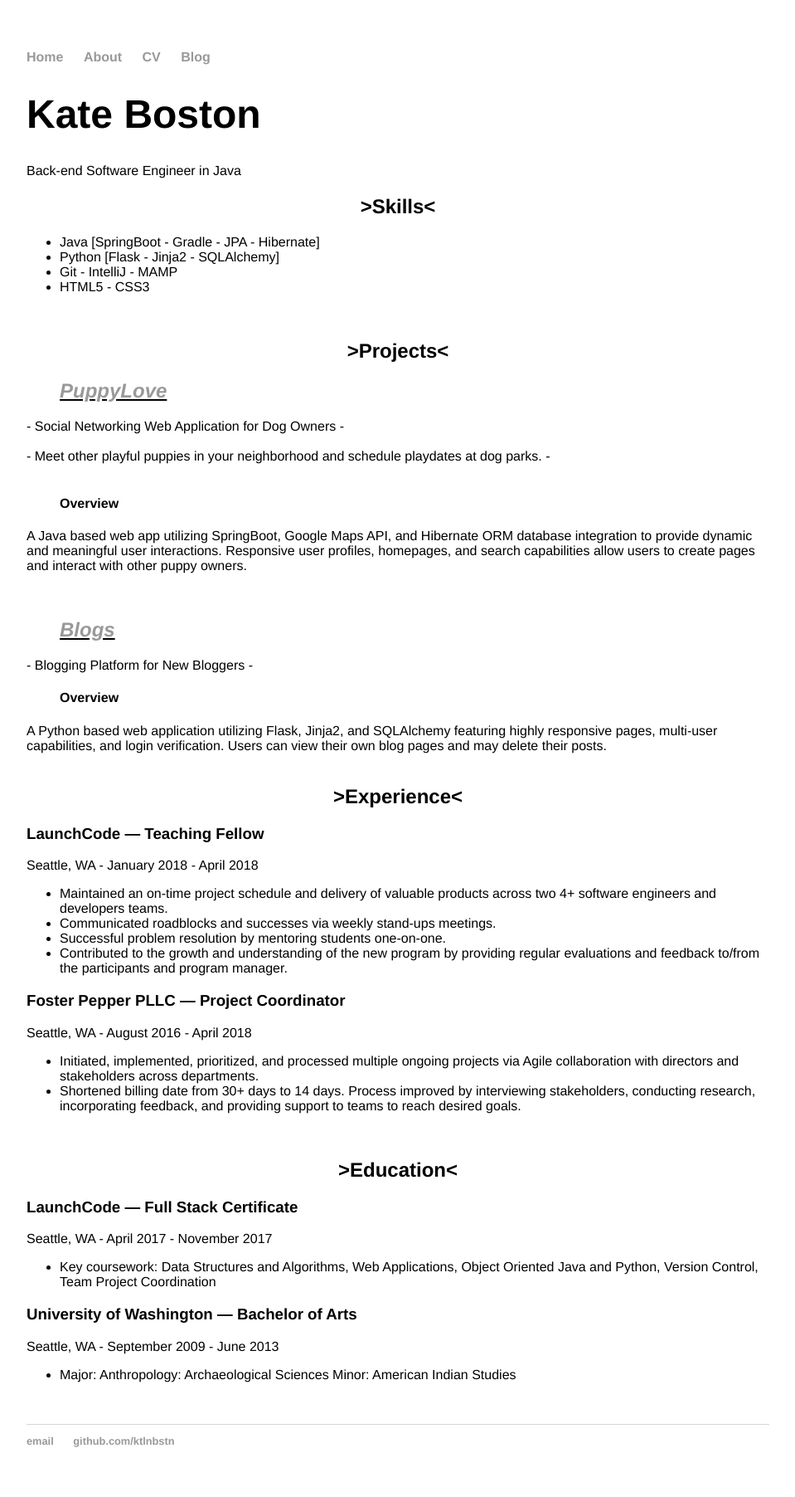
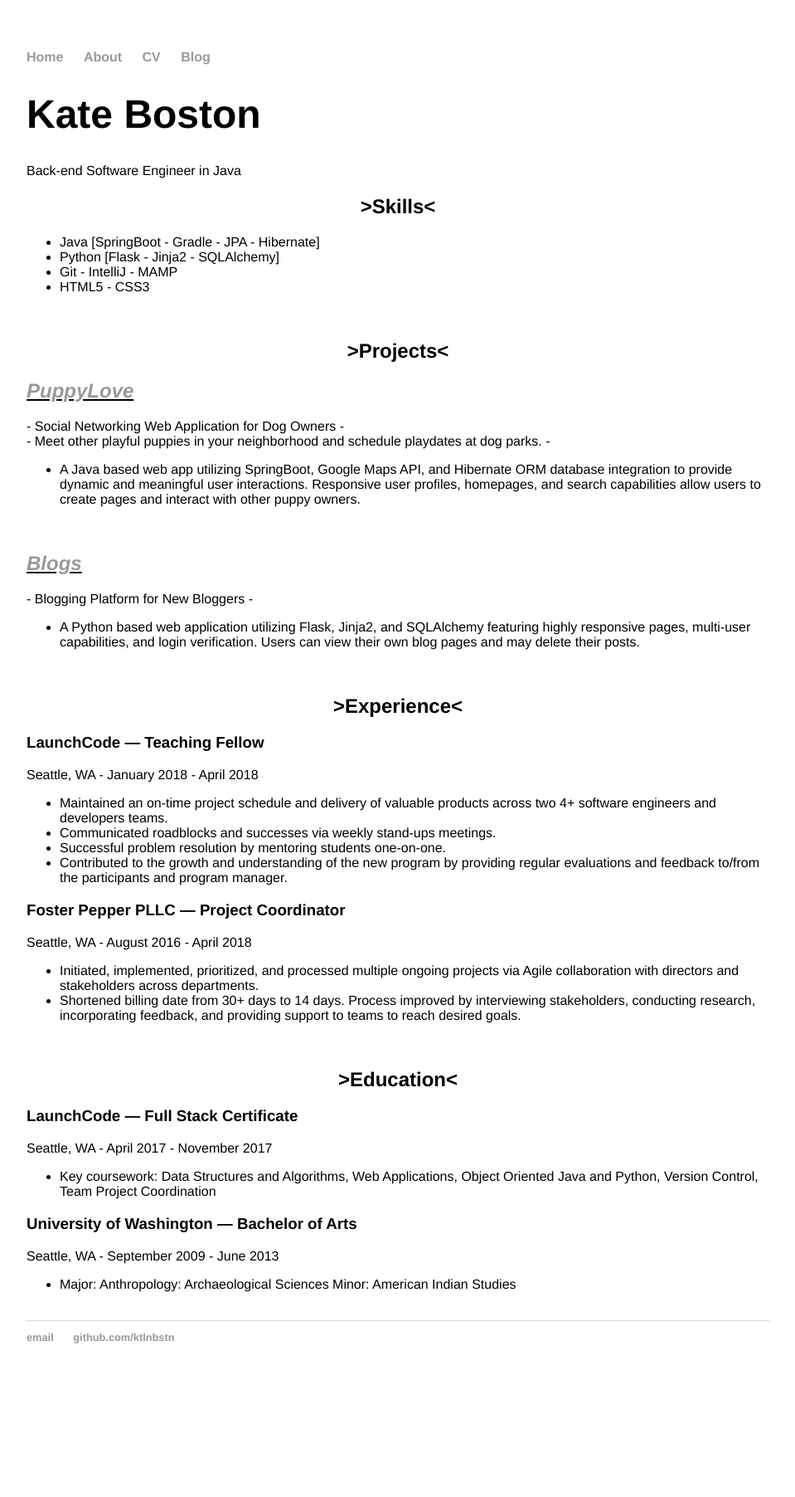
Before and after one commit to ktlnbstn/ktlnbstn.github.io, a Jekyll site: the page built from cv/index.html, in a window 1280 px wide. Shown: the whole page at 83% size, without its empty margins (160-1119 px from the left). Built offline with Jekyll 4.4.1, drawn with Linux system fonts in a browser that asks for light colours; after the commit the page ends 1679 px from its top, so only the background shows below that.

Commit message:
standardize formatting

```diff
--- a/cv/index.html
+++ b/cv/index.html
@@ -17,22 +17,22 @@ title: CV
 
 	<center><h2>>Projects<</h2></center>
 
-	<dl>
-	<dd><h2><u><em><a href="https://github.com/ktlnbstn/puppylove">PuppyLove</a></em></u></h2></dd>
-		<dt>- Social Networking Web Application for Dog Owners - </dt></br>
-		<dt>- Meet other playful puppies in your neighborhood and schedule playdates at dog parks. - </dt></br>
+	<h2><u><em><a href="https://github.com/ktlnbstn/puppylove">PuppyLove</a></em></u></h2>
+		- Social Networking Web Application for Dog Owners - </br>
+		- Meet other playful puppies in your neighborhood and schedule playdates at dog parks. - </br>
 
-<dd><h4>Overview</h4></dd>
-<dt>A Java based web app utilizing SpringBoot, Google Maps API, and Hibernate ORM database integration to provide dynamic and
+<ul>
+<li>A Java based web app utilizing SpringBoot, Google Maps API, and Hibernate ORM database integration to provide dynamic and
 meaningful user interactions. Responsive user profiles, homepages, and search capabilities allow users
-to create pages and interact with other puppy owners.</dt>
-	<dl></br>
+to create pages and interact with other puppy owners.</li>
+</ul></br>
 
-		<dd><h2><u><em><a href="http://blog-ktbstn.herokuapp.com/login">Blogs</a></em></u></h2></dd>
-		<dt>- Blogging Platform for New Bloggers - </dt>
-<dd><h4>Overview</h4></dd>
-<dt>A Python based web application utilizing Flask, Jinja2, and SQLAlchemy featuring highly responsive pages, multi-user
-capabilities, and login verification. Users can view their own blog pages and may delete their posts. </dt></br>
+		<h2><u><em><a href="http://blog-ktbstn.herokuapp.com/login">Blogs</a></em></u></h2>
+		- Blogging Platform for New Bloggers -
+<ul>
+<li>A Python based web application utilizing Flask, Jinja2, and SQLAlchemy featuring highly responsive pages, multi-user
+capabilities, and login verification. Users can view their own blog pages and may delete their posts. </li>
+</ul></br>
 		<!--Search and view blog posts by author for maximum user experience.-->
 
 	<center><h2>>Experience<</h2></center>
```
